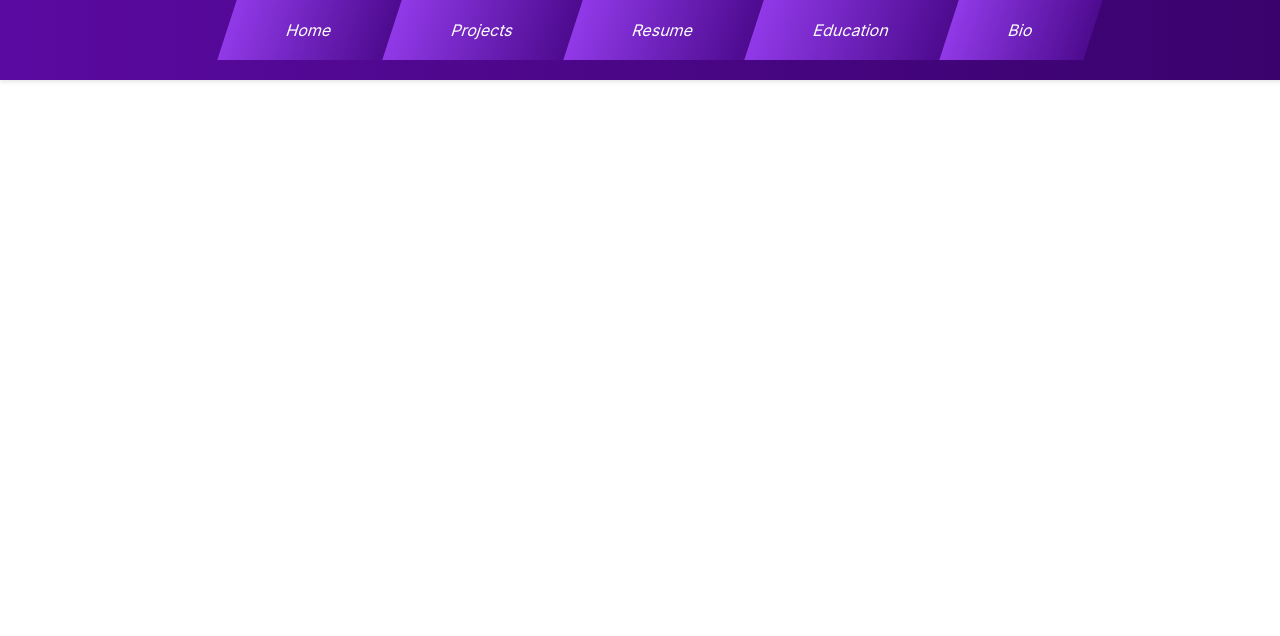
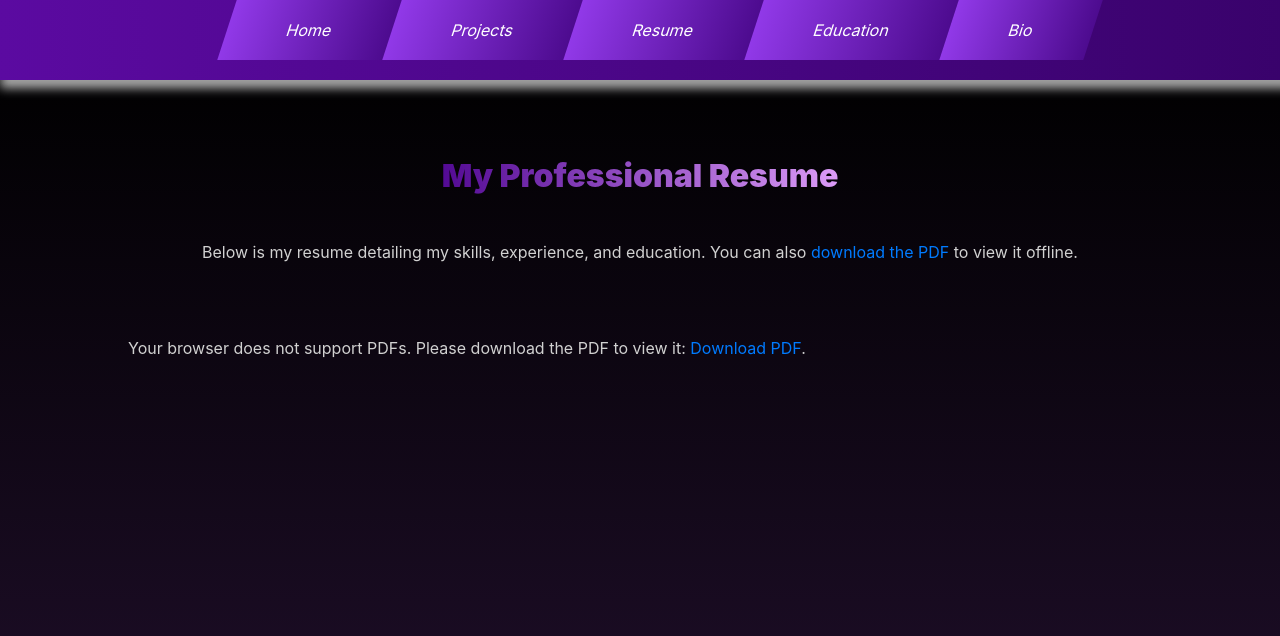
Before and after one commit to LetsGetRemixed/PersonalWebsite, a React (Create React App) app in the folder colby-person/: page /resume in a window 1280 px wide. Shown: the top 636 px of the page. Built offline with nearby package versions, Linux system fonts and the light colour scheme.

Commit message:
Resume Section
Resume page

```diff
--- a/colby-person/src/components/Navigationbar/Navbar.css
+++ b/colby-person/src/components/Navigationbar/Navbar.css
@@ -4,7 +4,7 @@
     padding: 20px 20px; /* Increase padding to make the bar bigger */
     position: fixed;
     width: 100%;
-    top: -10;
+    top: 0;
     margin-top: -20px;
     z-index: 1000;
     box-shadow: 0 2px 4px rgba(0,0,0,0.1),
--- a/colby-person/src/components/Resume/Resume.css
+++ b/colby-person/src/components/Resume/Resume.css
@@ -0,0 +1,71 @@
+/* This container wraps everything except the navbar */
+.main-content {
+    margin-top: 60px; /* Adjust this value based on the actual height of your navbar */
+    width: 100%;
+    padding: 20px 0; /* Adds padding around the content */
+    box-sizing: border-box; /* Includes padding in width calculation */
+    background: linear-gradient(to bottom, #000000, #2e153e);
+}
+
+.resume-header {
+    text-align: center;
+    margin: 20px;
+    margin-top: 5%;
+}
+
+h1, p {
+    color: #d1d1d1; /* Ensures text is visible */
+}
+
+.resume-container {
+    display: flex;
+    flex-direction: column; /* Stack items vertically */
+    align-items: center; /* Center items horizontally */
+    justify-content: center; /* Center items vertically */
+    height: 100vh; /* Take up remaining viewport height */
+    width: 100%;
+    color: white;
+}
+
+iframe, object {
+    width: 80%; /* Adjust width as needed */
+    height: 90%; /* Adjust height as needed */
+    border: none;
+}
+
+a {
+    color: #007bff;
+    text-decoration: none;
+}
+
+a:hover {
+    text-decoration: underline;
+}
+
+html, body {
+    height: 100%;
+    margin: 0; /* Removes default margin */
+    padding: 0; /* Removes default padding */
+}
+
+@keyframes float {
+    0%, 100% {
+        transform: translateY(0); /* Start and end at the original position */
+    }
+    50% {
+        transform: translateY(-10px); /* Move up by 10 pixels */
+    }
+}
+
+.resume-header h1 {
+    font-size: 2rem; /* Adjust font size as needed */
+    color: #b330f5; /* Text color */
+    font-weight: 900;
+    background: linear-gradient(to right, #530a94, #db9bf7); /* Example gradient from blue to teal */
+    -webkit-background-clip: text;
+    -webkit-text-fill-color: transparent; /* Makes the text color transparent, showing the background */
+    display: inline-block; /* Required to ensure the gradient covers the text */
+    text-align: center;
+
+    animation: float 4s ease-in-out infinite;  /* Smooths the animation transitions */
+}
--- a/colby-person/src/components/Resume/Resume.js
+++ b/colby-person/src/components/Resume/Resume.js
@@ -6,13 +6,18 @@ import Navbar from '../Navigationbar/Navbar';
 function Resume() {
   return (
       <div>
-
-
           <Navbar />
-             <div>
-                  This is the Resume
+          <div className="main-content">
+              <div className="resume-header">
+                  <h1>My Professional Resume</h1>
+                  <p>Below is my resume detailing my skills, experience, and education. You can also <a href="Resumeforwebsite.pdf" download="My_Resume.pdf">download the PDF</a> to view it offline.</p>
               </div>
-
+              <div className="resume-container">
+                  <object data="Resumeforwebsite.pdf" type="application/pdf" width="100%" height="100%">
+                      <p>Your browser does not support PDFs. Please download the PDF to view it: <a href="Resumeforwebsite.pdf">Download PDF</a>.</p>
+                  </object>
+              </div>
+          </div>
       </div>
   );
 }
--- a/colby-person/src/components/homepage/Home.css
+++ b/colby-person/src/components/homepage/Home.css
@@ -74,7 +74,7 @@
                0 0 70px #ad07b6, /* Larger pink glow */
                0 0 80px #ff00de, /* Even larger pink glow */
                0 0 100px #cc07f4; /* Maximum pink glow */
-  position: fixed; /* Fixed at the bottom */
+  position:fixed; /* Fixed at the bottom */
   width: 100%; /* Full width */
   bottom: 50px; /* 50 pixels from the bottom */
   left: 0; /* Align left edge */
--- a/colby-person/src/components/homepage/Home.js
+++ b/colby-person/src/components/homepage/Home.js
@@ -15,11 +15,14 @@ function Home() {
               <div className="ethics">Strong Passion for Coding.</div>
               <div className="ethics">Strong Work Ethic.</div>
           </div>
+
+          <div className="glowing-text">
+            Check out my Projects, Resume, Education, and Bio to learn more about me and what I have to offer!
+        </div>
+
       </div>
 
-        <div className="glowing-text">
-            Check out my Projects, Resume, Education, and Bio to learn more about me and what I have to offer!
-        </div>
+
 
 
     </div>
```
Also changed, not shown: 1 other file (tests, documents, lock files or other folders). Lines whose indentation alone changed are shown as unchanged.
